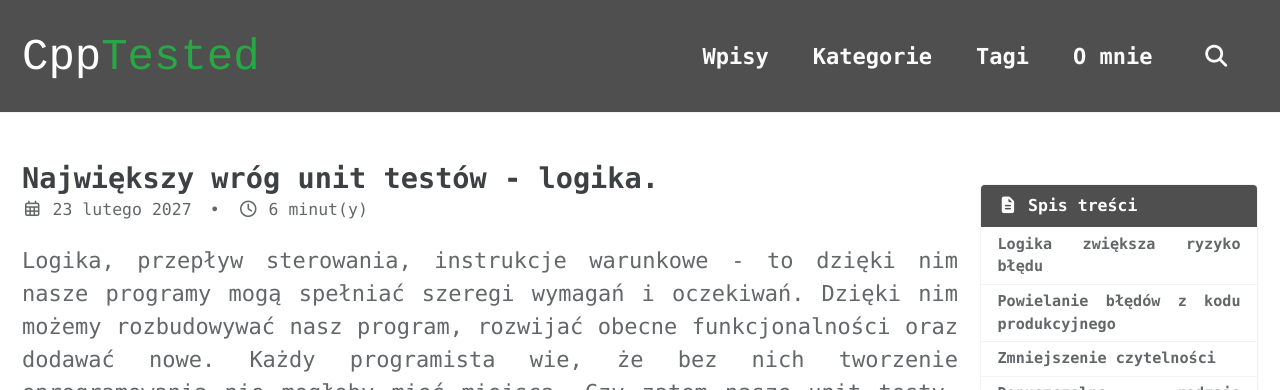
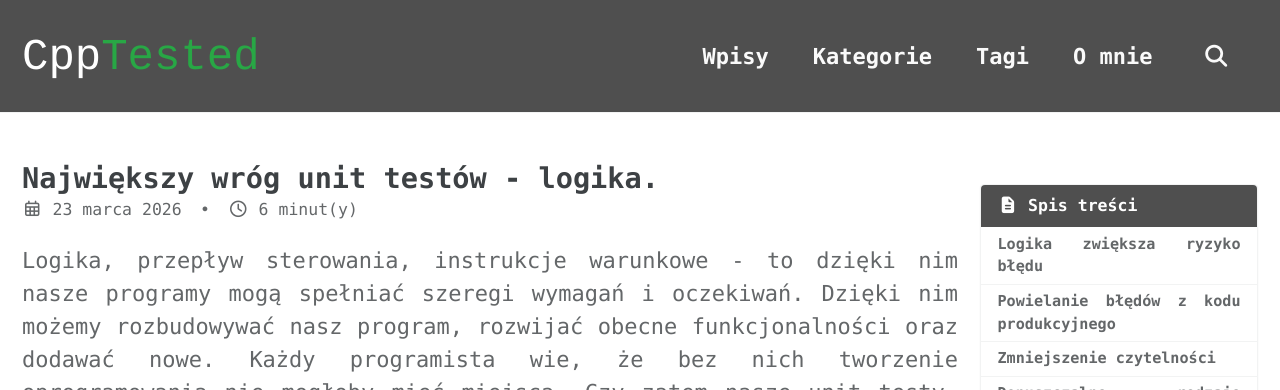
Before and after one commit to TadekBiela/cpptested, a Jekyll site: the page built from _posts/2026-03-23-logic-in-uts.md, in a window 1280 px wide and 900 px high. Shown: the top 390 px of the window. Built offline with Jekyll 4.4.1, drawn with Linux system fonts in a browser that asks for light colours; cached includes are drawn as plain includes; comment, search, counter and statistics services are not loaded; some of the changed text lies outside the part shown.

Commit message:
Publish logic in uts post

```diff
--- a/_posts/2026-02-23-logic-in-uts.md
+++ b/_posts/2026-03-23-logic-in-uts.md
@@ -1,6 +1,6 @@
 ---
 title: "Największy wróg unit testów - logika."
-date: 2027-02-23
+date: 2026-03-23
 author: "Tadeusz Biela"
 categories:
   - unit-testing
```
